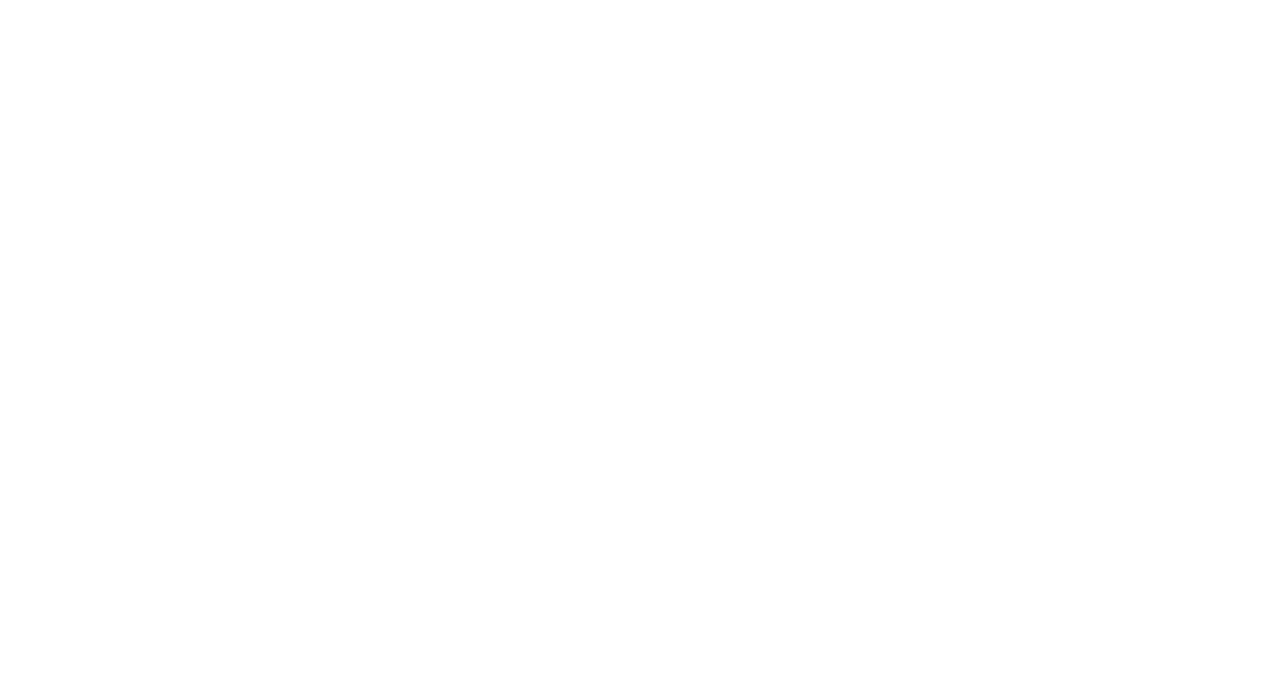
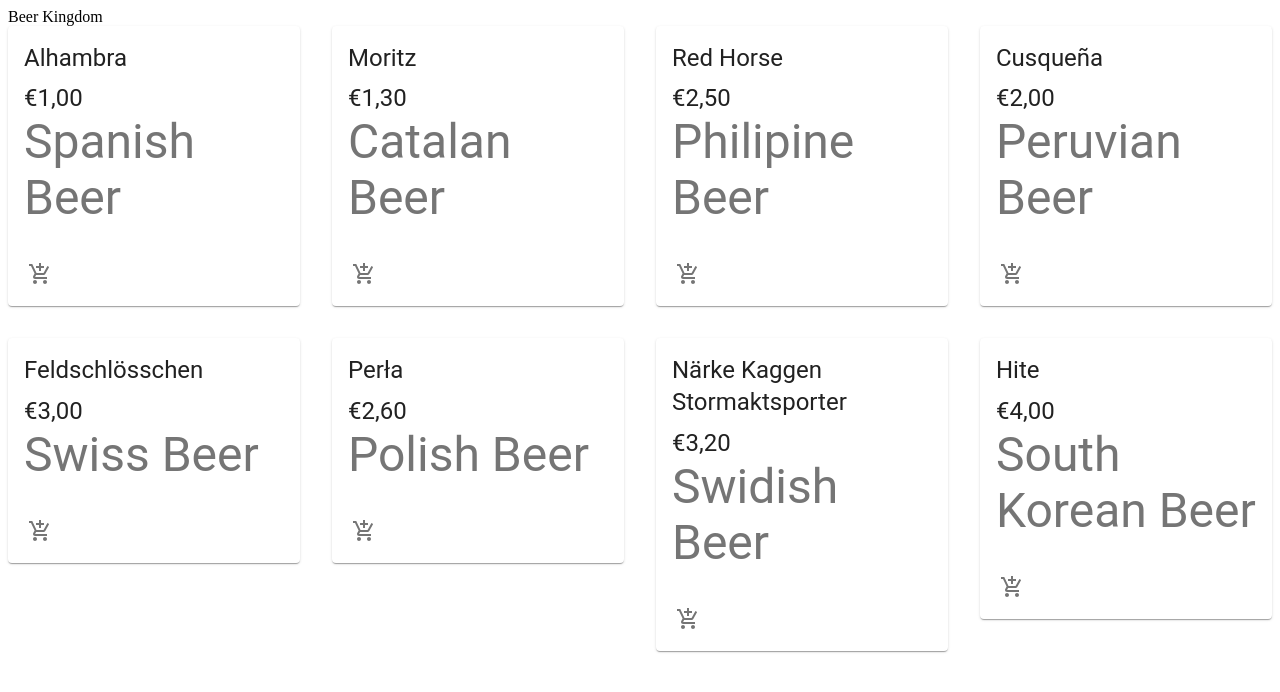
Before and after one commit to Dream-Team-Node-js-Web-MVC/node-develop-your-mvc-project-client-side, a React (Create React App) app: page / in a window 1280 px wide. Shown: the top 692 px of the page. Built offline with nearby package versions, Linux system fonts and the light colour scheme.

Commit message:
Product-card first-steps

```diff
--- a/src/App.js
+++ b/src/App.js
@@ -1,7 +1,13 @@
 import React from "react";
+import Products from "./components/Products/Products";
 
 const App = () => {
-  return <div></div>;
+  return (
+    <>
+      <div>Beer Kingdom</div>
+      <Products />
+    </>
+  );
 };
 
 export default App;
--- /dev/null
+++ b/src/components/Products/Product/Product.jsx
@@ -0,0 +1,33 @@
+import React from 'react'
+import { Card, CardMedia,CardContent,CardActions,Typography,IconButton } from '@material-ui/core';
+import { AddShoppingCart } from '@material-ui/icons';
+
+const Product = ({product}) => {
+    return (
+        <div>
+            <Card >
+            <CardMedia image='' title={product.name} />
+            <CardContent>
+                <div>
+                   <Typography variant="h5" gutterBottom>
+                       {product.name}
+                       </Typography>
+                       <Typography variant="h5" >
+                       {product.price}
+                       </Typography>
+                </div>
+                <Typography variant="h3" color="textSecondary">
+                       {product.description}
+                       </Typography>
+            </CardContent>
+            <CardActions disableSpacing>
+                <IconButton aria-label="Add to Cart">
+                    <AddShoppingCart />
+                </IconButton>
+            </CardActions>
+            </Card>
+        </div>
+    )
+}
+
+export default Product
--- /dev/null
+++ b/src/components/Products/Products.jsx
@@ -0,0 +1,32 @@
+import React from 'react';
+import {Grid} from '@material-ui/core';
+
+import Product from './Product/Product';
+
+const products = [
+    {id: 1,name:'Alhambra',description:'Spanish Beer',price:'€1,00'  },
+    {id: 2,name:'Moritz',description:'Catalan Beer',price:'€1,30' },
+    {id: 3,name:'Red Horse',description:'Philipine Beer',price:'€2,50' },
+    {id: 4,name:'Cusqueña',description:'Peruvian Beer',price:'€2,00' },
+    {id: 5,name:'Feldschlösschen',description:'Swiss Beer',price:'€3,00' },
+    {id: 6,name:'Perła ',description:'Polish Beer',price:'€2,60' },
+    {id: 7,name:'Närke Kaggen Stormaktsporter',description:'Swidish Beer',price:'€3,20' },
+    {id: 8,name:'Hite',description:'South Korean Beer',price:'€4,00' }
+]
+
+const Products = () => {
+    return (
+<main>
+        <Grid container justify="center" spacing={4}>
+            {products.map((product) => (
+                <Grid item key={product.id} xs={12} sm={6} md={4} lg={3}>
+                    <Product product={product} />
+                    </Grid>
+            ))}
+        </Grid>
+    </main>
+    )
+
+}
+
+export default Products;
```
Also changed, not shown: src/components/Products/Product/style.js (added).
